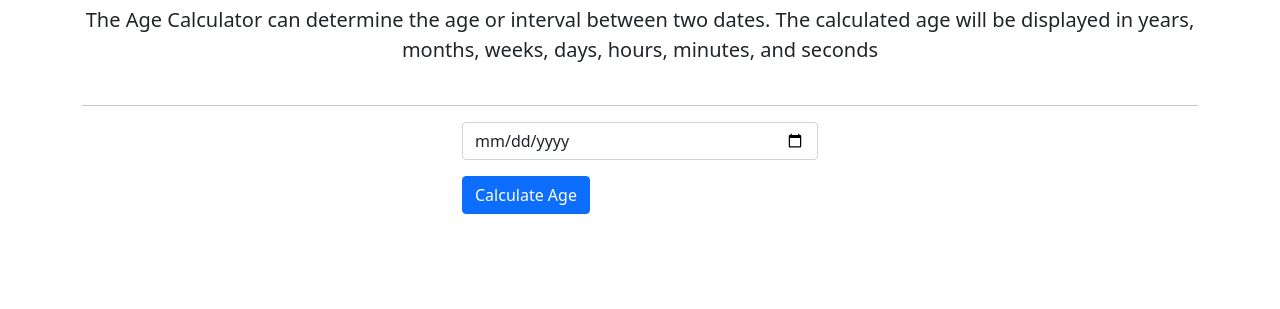
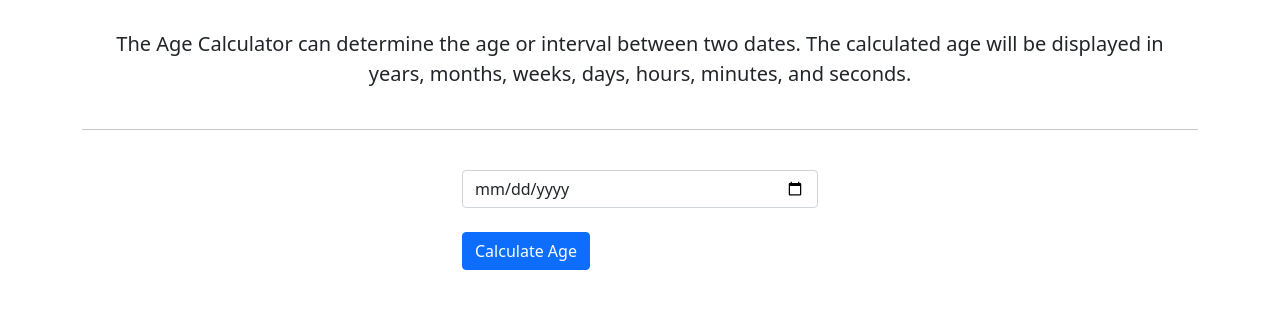
Before and after one commit to codersujon/Age-Calculator, a plain HTML site: page index.html in a window 1280 px wide. Shown: the part 137-446 px from the top of the page. Drawn offline with Linux system fonts and the light colour scheme.

Commit message:
Something Modified

```diff
--- a/index.html
+++ b/index.html
@@ -17,7 +17,7 @@
                 <div class="col-12">
                     <div class="title text-center">
                         <h1 class="display-2 text-primary py-4">Age Calculator</h1>
-                        <p class="lead pb-4">The Age Calculator can determine the age or interval between two dates. The calculated age will be displayed in years, months, weeks, days, hours, minutes, and seconds</p>
+                        <p class="lead p-4">The Age Calculator can determine the age or interval between two dates. The calculated age will be displayed in years, months, weeks, days, hours, minutes, and seconds.</p>
                         <hr>
                     </div>
                 </div>
@@ -25,8 +25,8 @@
             <div class="row">
                 <div class="col-md-4 offset-md-4">
                     <form>
-                        <input type="date" name="" id="" placeholder="Select Date Time" class="form-control">
-                        <button type="button" class="btn btn-primary my-3" data-bs-toggle="modal" data-bs-target="#Modal1">
+                        <input type="date" name="" id="" placeholder="Select Date Time" class="form-control my-4">
+                        <button type="button" class="btn btn-primary" data-bs-toggle="modal" data-bs-target="#Modal1" onclick="">
                             Calculate Age
                         </button>
                     </form>
```
